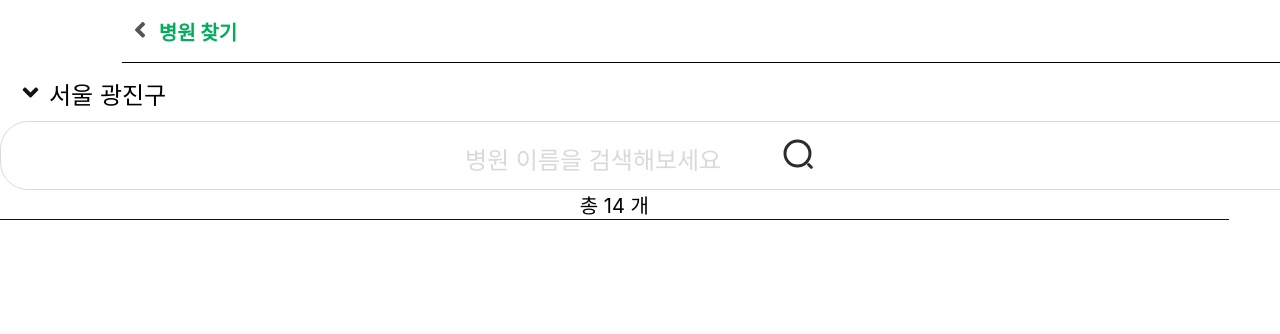
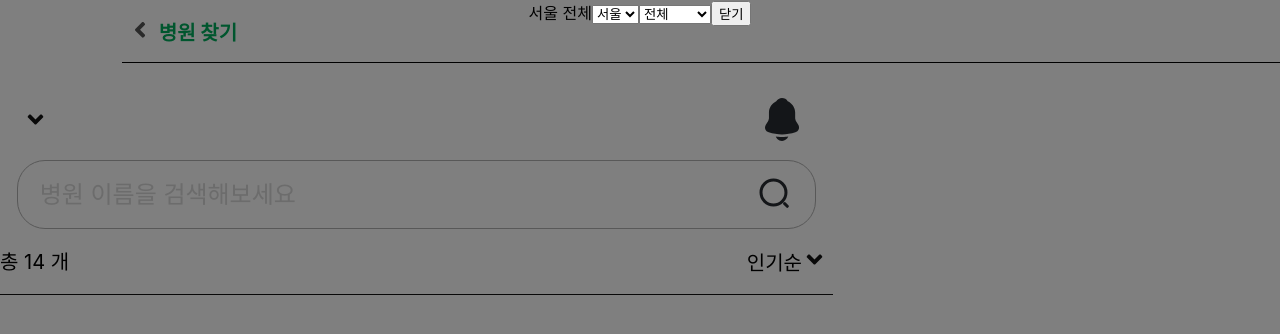
Before and after one commit to chaeynii/Project2_frontend, a React (Create React App) app: page / in a window 1280 px wide. Both pictures are taken after a click on the button 30 px from the left and 93 px from the top of the page. Shown: the top 334 px of the page. Built offline with nearby package versions, Linux system fonts and the light colour scheme.

Commit message:
Feat: 주소 모달창 추가 & Fix: search 내부 컴포넌트 분리

```diff
--- a/src/App.js
+++ b/src/App.js
@@ -1,11 +1,13 @@
 import "./App.css";
 import Header from "./components/Header.jsx";
+import SearchBar from "./components/SearchBar";
 import SearchPage from "./pages/search/SearchPage";
 
 function App() {
   return (
     <div className="App">
       <Header />
+      {/* <SearchBar /> */}
       <SearchPage />
     </div>
   );
--- /dev/null
+++ b/src/components/SearchBar.jsx
@@ -0,0 +1,185 @@
+import React, { useState } from "react";
+import styled from "styled-components";
+import IconSearch from "../assets/icon_search.svg";
+import IconDown from "../assets/icon_down.svg";
+import IconAlarm from "../assets/icon_alarm.svg";
+import location_data from "../assets/address_list.json";
+
+const SearchBar = () => {
+  const [modalIsOpen, setModalIsOpen] = useState(false);
+
+  const openModal = () => {
+    setModalIsOpen(true);
+  };
+
+  const closeModal = () => {
+    setModalIsOpen(false);
+  };
+  const [locationFirst, setLocationFirst] = useState(
+    location_data[0]["시/도"][1]
+  );
+  const [locationSecond, setLocationSecond] = useState(
+    location_data[0]["시/군/구"][0]
+  );
+  // 시/도 드롭다운 컴포넌트
+  const handleLocationFirstChange = (event) => {
+    setLocationFirst(event.target.value);
+  };
+
+  const locationFirstOptions = location_data.map((location) => (
+    <option key={location["시/도"][0]} value={location["시/도"][1]}>
+      {location["시/도"][1]}
+    </option>
+  ));
+  // 시/군/구 드롭다운 컴포넌트
+  const handleLocationSecondChange = (event) => {
+    setLocationSecond(event.target.value);
+  };
+
+  const locationSecondOptions = location_data.map((location) => {
+    if (location["시/도"][1] === locationFirst) {
+      return location["시/군/구"].map((city) => (
+        <option key={city} value={city}>
+          {city}
+        </option>
+      ));
+    }
+  });
+
+  const [search, setSearch] = useState("");
+  const [total, setTotal] = useState(14);
+
+  const filterItem = [
+    { name: "인기순", state: "byPopular" },
+    { name: "이름순", state: "byName" },
+  ];
+  const [filter, setFilter] = useState(filterItem[0]);
+  const [toggle, setToggle] = useState(false);
+
+  const onChange = (e) => {
+    setSearch(e.target.value);
+  };
+  return (
+    <Wrapper>
+      <div>
+        <Location>
+          <BtnShowLocation onClick={openModal}>
+            <img alt="icon-down" src={IconDown}></img>
+          </BtnShowLocation>
+          <Modal isOpen={modalIsOpen} onClose={closeModal}>
+            <span>{locationFirst + " " + locationSecond}</span>
+            <select value={locationFirst} onChange={handleLocationFirstChange}>
+              {locationFirstOptions}
+            </select>
+            <select
+              value={locationSecond}
+              onChange={handleLocationSecondChange}
+            >
+              {locationSecondOptions}
+            </select>
+            <button onClick={closeModal}>닫기</button>
+          </Modal>
+        </Location>
+        <Alarm>
+          <img alt="icon-alarm" src={IconAlarm}></img>
+        </Alarm>
+      </div>
+      <InputBox>
+        <input
+          type="text"
+          value={search}
+          onChange={onChange}
+          placeholder="병원 이름을 검색해보세요"
+        />
+        <BtnSearch>
+          <img alt="search-button" src={IconSearch}></img>
+        </BtnSearch>
+      </InputBox>
+    </Wrapper>
+  );
+};
+
+export default SearchBar;
+
+const Wrapper = styled.div`
+  position: relative;
+  max-width: 833px;
+  padding-top: 2%;
+  margin: 2%;
+
+  & > div {
+    width: 100%;
+    display: flex;
+    justify-content: space-between;
+  }
+`;
+
+const Location = styled.div`
+  width: 100%;
+  display: flex;
+  justify-contents: center;
+  align-items: center;
+  & > span {
+    font-size: 24px;
+  }
+`;
+
+const Alarm = styled.button`
+  background: none;
+  border: none;
+  padding-right: 2%;
+`;
+
+const BtnShowLocation = styled.button`
+  background: none;
+  border: none;
+`;
+
+const InputBox = styled.div`
+  width: 100%;
+  border: 1px solid #b2b2b2;
+  margin-top: 2%;
+  padding: 2% 2.5%;
+  box-sizing: border-box;
+  border-radius: 28px;
+  text-align: center;
+
+  & > input {
+    font-size: 24px;
+    border: none;
+    width: 100%;
+  }
+  & > input::placeholder {
+    color: #d9d9d9;
+  }
+  & > input:focus {
+    outline: none;
+  }
+`;
+
+const BtnSearch = styled.button`
+  background: none;
+  border: none;
+`;
+
+const Modal = styled.div`
+  /* 모달 스타일링을 여기에 추가하세요 */
+  display: ${({ isOpen }) => (isOpen ? "block" : "none")};
+  position: fixed;
+  top: 0;
+  left: 0;
+  width: 100%;
+  height: 100%;
+  background-color: rgba(0, 0, 0, 0.5);
+  z-index: 9999;
+`;
+
+const ModalContent = styled.div`
+  /* 모달 내용 스타일링을 여기에 추가하세요 */
+  background-color: #fff;
+  width: 400px;
+  max-width: 90%;
+  margin: 100px auto;
+  padding: 20px;
+  border-radius: 4px;
+`;
--- a/src/pages/search/SearchBar.jsx
+++ /dev/null
@@ -1,102 +0,0 @@
-import React, { useState } from "react";
-import styled from "styled-components";
-import IconSearch from "../../assets/icon_search.svg";
-import IconDown from "../../assets/icon_down.svg";
-
-const SearchBar = () => {
-  const [locationFirst, setLocationFirst] = useState("서울");
-  const [locationSecond, setLocationSecond] = useState("광진구");
-  const [search, setSearch] = useState("");
-  const [total, setTotal] = useState(14);
-  const [filter, setFilter] = useState("인기순");
-  const onChange = (e) => {
-    setSearch(e.target.value);
-  };
-  return (
-    <Wrapper>
-      <Location>
-        <BtnShowLocation>
-          <img alt="icon-down" src={IconDown}></img>
-        </BtnShowLocation>
-        <span>{locationFirst + " " + locationSecond}</span>
-      </Location>
-      <InputBox>
-        <input
-          type="text"
-          value={search}
-          onChange={onChange}
-          placeholder="병원 이름을 검색해보세요"
-        />
-        <BtnSearch>
-          <img alt="search-button" src={IconSearch}></img>
-        </BtnSearch>
-      </InputBox>
-      <div>
-        <Total>총 {total} 개</Total>
-        <SearchFilter></SearchFilter>
-      </div>
-    </Wrapper>
-  );
-};
-
-export default SearchBar;
-
-const Wrapper = styled.div`
-  position: relative;
-  max-width: 76.8rem;
-  //   z-index: 20;
-  //   display: -webkit-flex;
-  //   display: flex;
-  //   -webkit-justify-content: center;
-  justify-content: center;
-  //   -webkit-align-items: center;
-  //   align-items: center;
-  //   margin: 0 auto;
-  //   height: 4.8rem;
-  //   padding: 0 1.2rem;
-  border-bottom: 1px solid #121212;
-`;
-
-const Location = styled.div`
-  display: flex;
-  justify-contents: center;
-  padding: 13px 27px 10px 12px;
-  & > span {
-    font-size: 24px;
-  }
-`;
-
-const BtnShowLocation = styled.button`
-  background: none;
-  border: none;
-`;
-const InputBox = styled.div`
-  width: 100%;
-  border: 1px solid #d9d9d9;
-  padding: 1rem 4.4rem 0.8rem 1.6rem;
-  border-radius: 28px;
-
-  & > input {
-    font-size: 24px;
-    border: none;
-  }
-  & > input::placeholder {
-    color: #d9d9d9;
-  }
-  & > input:focus {
-    outline: none;
-  }
-`;
-
-const BtnSearch = styled.button`
-  background: none;
-  border: none;
-`;
-
-const Total = styled.span`
-  font-size: 20px;
-`;
-
-const SearchFilter = styled.div`
-  font-size: 20px;
-`;
--- /dev/null
+++ b/src/pages/search/SearchHeader.jsx
@@ -0,0 +1,56 @@
+import React, { useState } from "react";
+import styled from "styled-components";
+import SearchBar from "../../components/SearchBar";
+import IconDown from "../../assets/icon_down.svg";
+
+const SearchHeader = () => {
+  const [total, setTotal] = useState(14);
+
+  const filterItem = [
+    { name: "인기순", state: "byPopular" },
+    { name: "이름순", state: "byName" },
+  ];
+  const [filter, setFilter] = useState(filterItem[0]);
+  const [toggle, setToggle] = useState(false);
+
+  return (
+    <Wrapper>
+      <SearchBar />
+      <div>
+        <Total>총 {total} 개</Total>
+        <SearchFilter>
+          <span>{filter.name}</span>
+          <img alt="icon-down" src={IconDown}></img>
+        </SearchFilter>
+      </div>
+    </Wrapper>
+  );
+};
+
+export default SearchHeader;
+
+const Wrapper = styled.div`
+  position: relative;
+  max-width: 833px;
+  border-bottom: 1px solid #121212;
+
+  & > div:nth-child(2) {
+    width: 100%;
+    display: flex;
+    justify-content: space-between;
+    padding: 5% auto;
+    margin: 2% auto;
+  }
+`;
+
+const Total = styled.span`
+  font-size: 20px;
+`;
+
+const SearchFilter = styled.button`
+  font-size: 20px;
+  background: none;
+  border: none;
+  display: flex;
+  justify-content: center;
+`;
--- a/src/pages/search/SearchPage.jsx
+++ b/src/pages/search/SearchPage.jsx
@@ -1,10 +1,10 @@
 import React from "react";
-import SearchBar from "./SearchBar";
+import SearchHeader from "./SearchHeader";
 
 const SearchPage = () => {
   return (
     <>
-      <SearchBar />
+      <SearchHeader />
     </>
   );
 };
```
